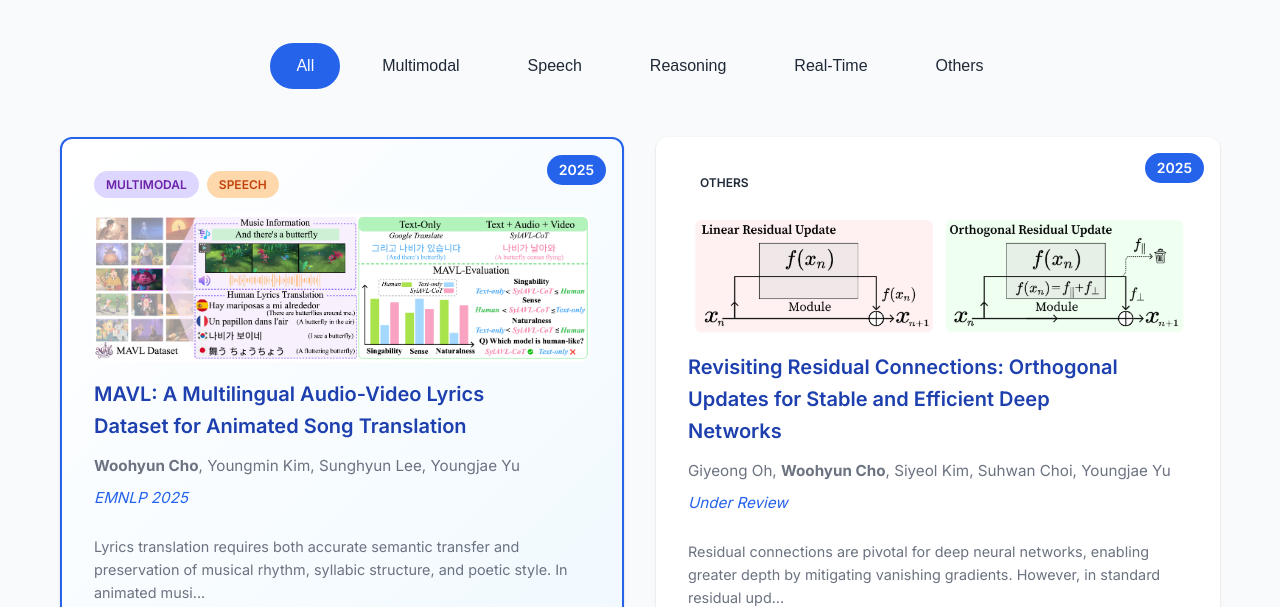
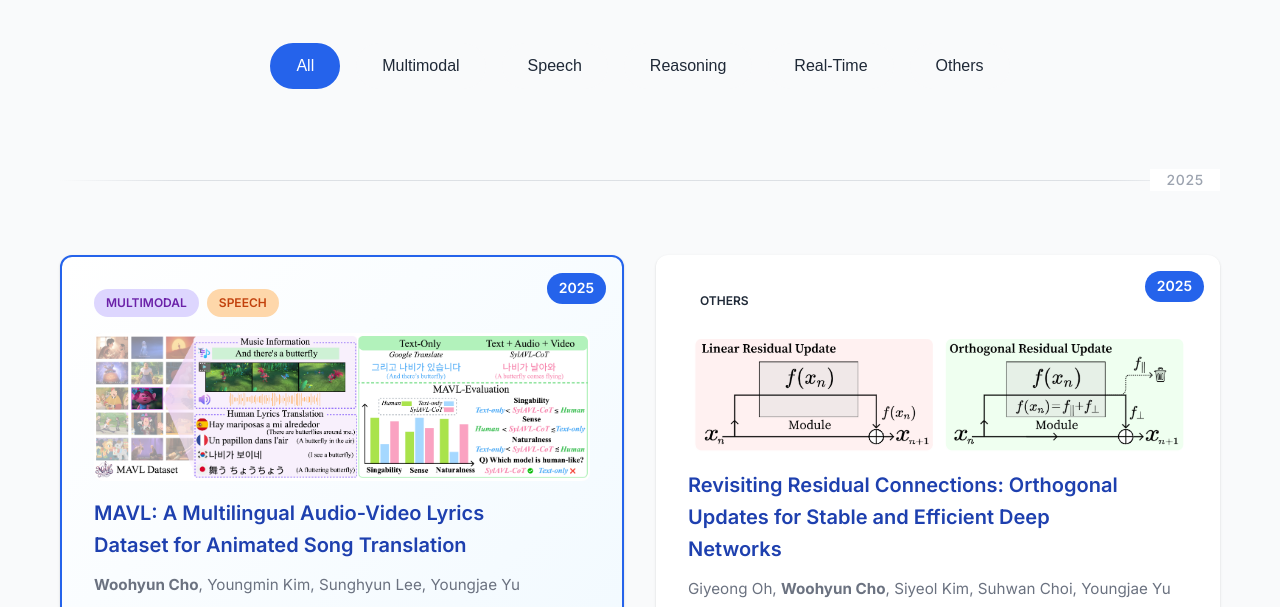
Before and after one commit to k1064190/k1064190.github.io, a plain HTML site: page index.html in a window 1280 px wide. Shown: the part 1500-2107 px from the top of the page. Drawn offline with Linux system fonts and the light colour scheme.

Commit message:
feat: year separation

```diff
--- a/index.html
+++ b/index.html
@@ -164,7 +164,7 @@
                     <button class="filter-btn" data-filter="realtime">
                         Real-Time
                     </button>
-                    <button class="filter-btn" data-filter="etc">Others</button>
+                    <button class="filter-btn" data-filter="Others">Others</button>
                 </div>
                 <div id="publication-grid" class="publication-grid">
                     <!-- Papers will be loaded dynamically from paper-data.js file -->
--- a/papers.js
+++ b/papers.js
@@ -65,10 +65,26 @@ class PaperManager {
             return;
         }
 
-        filteredPapers.forEach((paper, index) => {
+        let currentYear = null;
+        let animationIndex = 0;
+
+        filteredPapers.forEach((paper) => {
+            // Add year divider if year changes
+            if (paper.year !== currentYear) {
+                currentYear = paper.year;
+                const yearDivider = document.createElement("div");
+                yearDivider.className = "year-divider";
+                yearDivider.innerHTML = `
+                    <div class="year-line"></div>
+                    <span class="year-label">${currentYear}</span>
+                `;
+                grid.appendChild(yearDivider);
+            }
+
             const card = this.createPaperCard(paper);
             // Add staggered animation
-            card.style.animationDelay = `${index * 0.1}s`;
+            card.style.animationDelay = `${animationIndex * 0.1}s`;
+            animationIndex++;
             grid.appendChild(card);
         });
     }
--- a/style.css
+++ b/style.css
@@ -493,6 +493,36 @@ html {
     border-color: var(--primary-color);
 }
 
+/* Year Dividers */
+.year-divider {
+    position: relative;
+    width: 100%;
+    margin: 2rem 0;
+    display: flex;
+    align-items: center;
+    justify-content: flex-end;
+    grid-column: 1 / -1;  /* Span all columns in grid */
+}
+
+.year-line {
+    position: absolute;
+    left: 0;
+    right: 0;
+    height: 1px;
+    background: linear-gradient(to right, transparent, #d1d5db 10%, #d1d5db 90%, transparent);
+    opacity: 0.7;
+}
+
+.year-label {
+    position: relative;
+    background-color: var(--bg-primary);
+    padding: 0 1rem;
+    color: #9ca3af;
+    font-size: 0.875rem;
+    font-weight: 500;
+    letter-spacing: 0.05em;
+}
+
 /* Category Badges */
 .category-badges {
     display: flex;
```
